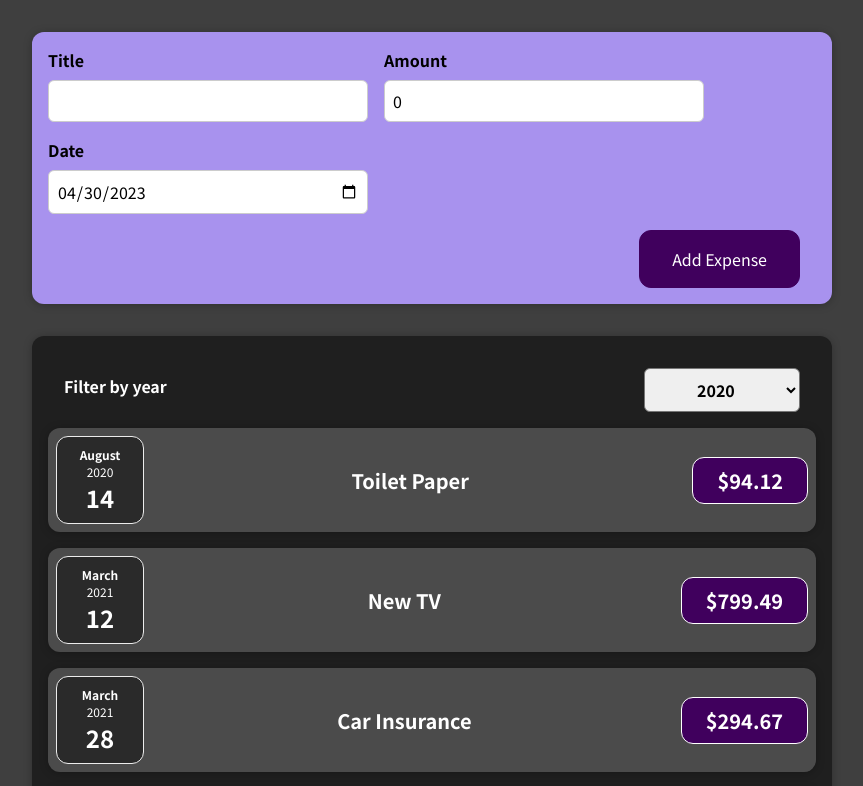
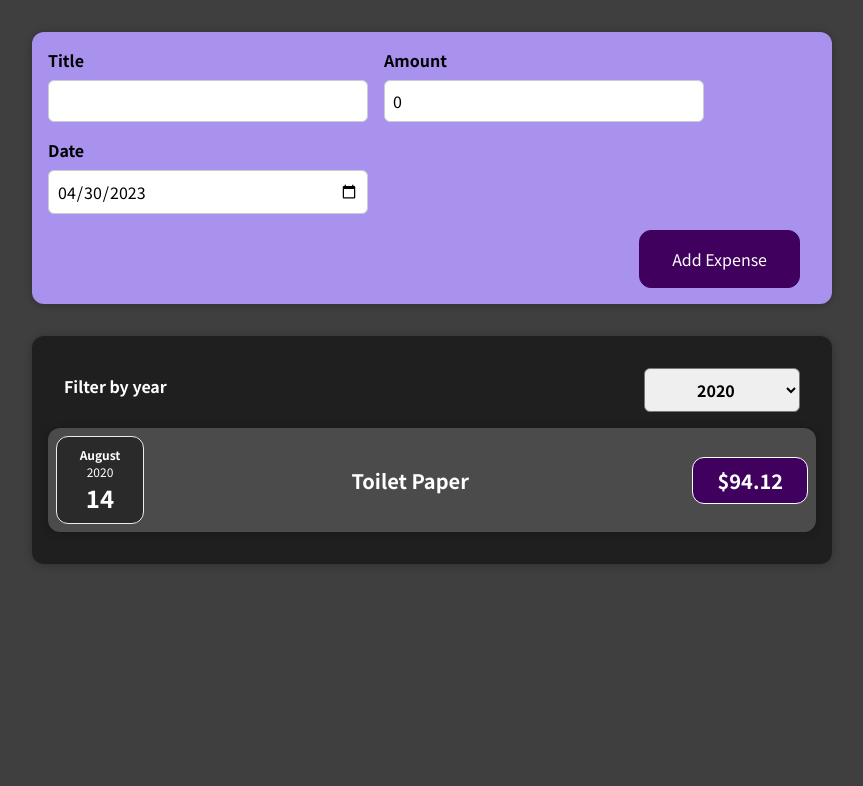
Before and after one commit to Ivn-Cdrc/react-typescript-expense-tracker, a React (Create React App) app in the folder expense-tracker/: page / in a window 1280 px wide. Shown: the top 786 px of the page, without its empty margins (208-1071 px from the left). Built offline with nearby package versions, Linux system fonts and the light colour scheme.

Commit message:
can now filter expenses based on year

```diff
--- a/expense-tracker/src/components/Expenses/Expenses.tsx
+++ b/expense-tracker/src/components/Expenses/Expenses.tsx
@@ -20,6 +20,10 @@ function Expenses({ items }: ExpensesProps) {
     setFilteredYear(selectedYear);
   }
 
+  const filteredExpenses: Expense[] = items.filter((expense) => {
+    return expense.date.getFullYear().toString() === filteredYear;
+  });
+
   return (
     <div>
       <Card className="expenses">
@@ -27,8 +31,9 @@ function Expenses({ items }: ExpensesProps) {
           selectedOption={filteredYear}
           onChangeFilter={filterChangeHandler}
         />
-        {items.map((expense) => (
+        {filteredExpenses.map((expense) => (
           <ExpenseItem
+            key={expense.id}
             title={expense.title}
             amount={expense.amount}
             date={expense.date}
```
